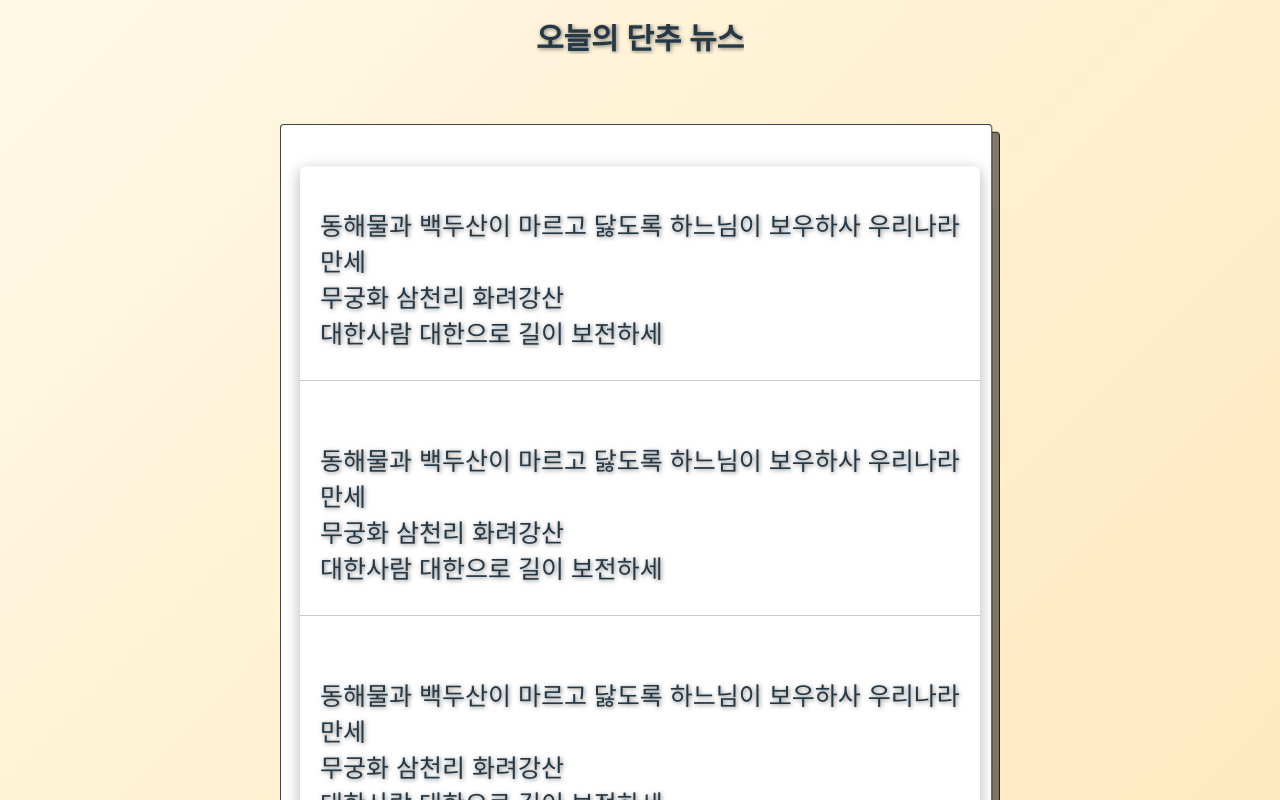
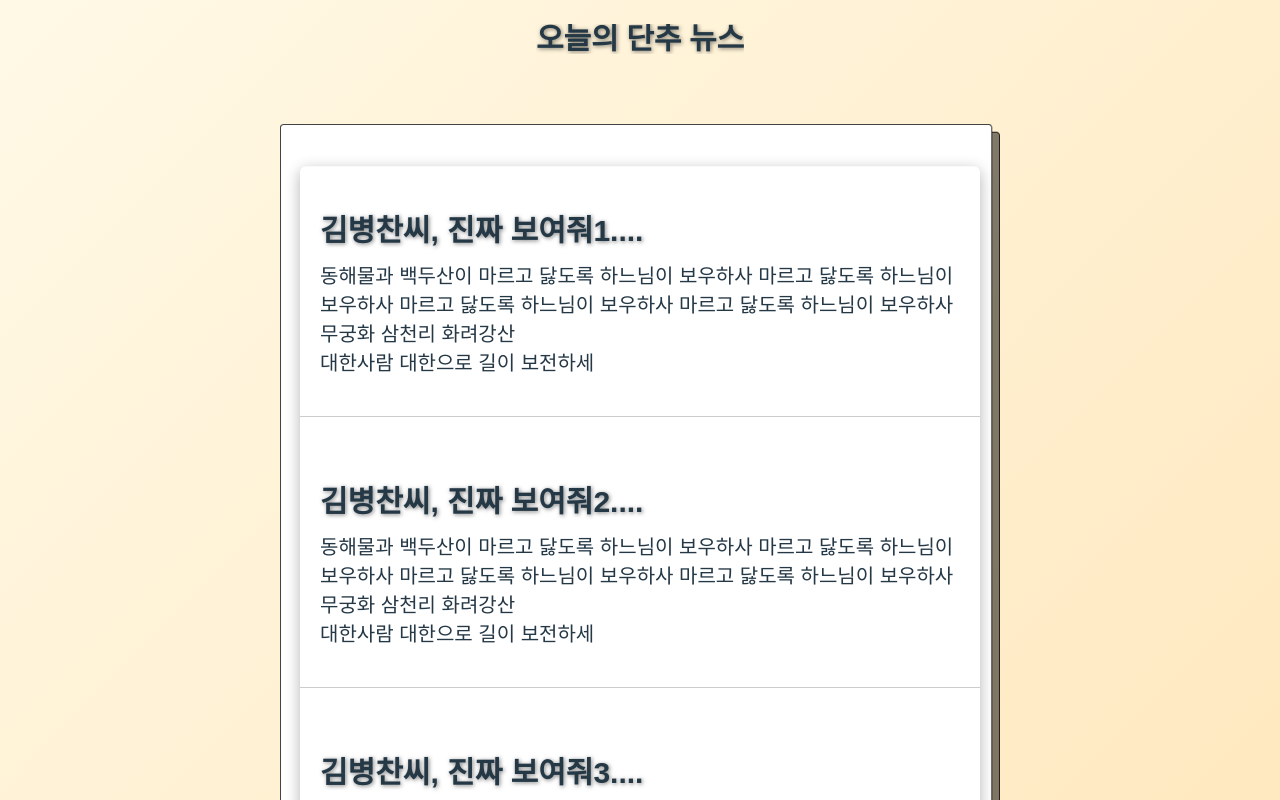
Before and after one commit to team-hca/danchu, a React (Create React App) app in the folder frontend/frontapp/: page /result in a window 1280 px wide. Shown: the part 760-1560 px from the top of the page. Built offline with nearby package versions, Linux system fonts and the light colour scheme.

Commit message:
:pencil2: fix: news component 밖으로 삐져나오는 버그 수정

```diff
--- a/frontend/frontapp/src/components/News/NewsBox.jsx
+++ b/frontend/frontapp/src/components/News/NewsBox.jsx
@@ -6,7 +6,6 @@ const Container = styled.div`
   flex: 1;
   height: auto;
   width: 100%;
-  // max-width: 100%;
   display: flex;
   flex-direction: row;
   align-items: center;
@@ -21,15 +20,41 @@ const BoxImage = styled.div`
   justify-content: center;
   overflow: hidden;
   position: relative;
-  width: 100vw;
-  height: auto;
-
-  // img {
-  //   width: 100%;
-  //   height: auto;
-  // }
+  // width: 100vw;
+  // height: auto;
 `;
 
+const OverlayText = styled.div`
+  position: absolute;
+  top: 50%;
+  left: 50%;
+  transform: translate(-50%, -50%);
+  height: 90%;
+  width: 680px;
+  display: flex;
+  justify-content: center;
+  white-space: pre-line;
+
+  // 스크롤 바 스타일
+  ::-webkit-scrollbar {
+    width: 8px;
+    height: 8px;
+  }
+
+  ::-webkit-scrollbar-track {
+    background: #f1f1f1;
+    border-radius: 5px;
+  }
+
+  ::-webkit-scrollbar-thumb {
+    background: #888;
+    border-radius: 5px;
+  }
+
+  ::-webkit-scrollbar-thumb:hover {
+    background: #555;
+  }
+`;
 const ScrollableContent = styled.div`
   border: none;
   box-shadow: 0px 4px 15px rgba(0, 0, 0, 0.3);
@@ -37,44 +62,7 @@ const ScrollableContent = styled.div`
   display: flex;
   flex-direction: column;
   max-height: 100%;
-  align-items: center;
   overflow-y: auto;
-`;
-
-const OverlayText = styled.div`
-  position: absolute;
-  top: 50%;
-  left: 50%;
-  transform: translate(-50%, -50%);
-  padding: 30px;
-  height: 90%;
-  width: 680px;
-  display: flex;
-  justify-content: center;
-  white-space: pre-line;
-
-  // 스크롤 바의 너비와 높이
-  ::-webkit-scrollbar {
-    width: 8px;
-    height: 8px;
-  }
-
-  // 스크롤 바의 배경
-  ::-webkit-scrollbar-track {
-    background: #f1f1f1;
-    border-radius: 5px;
-  }
-
-  // 스크롤 바의 실제 부분
-  ::-webkit-scrollbar-thumb {
-    background: #888;
-    border-radius: 5px;
-  }
-
-  // 스크롤 바의 실제 부분에 마우스를 올렸을 때
-  ::-webkit-scrollbar-thumb:hover {
-    background: #555;
-  }
 `;
 
 const DummyItem = styled.div`
@@ -86,17 +74,18 @@ const DummyItem = styled.div`
   flex-direction: column;
   align-items: left;
   height: auto;
+`;
 
-  title {
+const TitleText = styled.div`
   font-size: 30px;
   font-weight: bold;
   margin-bottom: 10px;
-  }
+`;
 
-  content {
-    font-weight: 10;
+const ContentText = styled.div`
+  font-size: 20px;
+  // font-weight: bold;
   margin-bottom: 10px;
-  }
 `;
 
 const ButtonWrapper = styled.button`
@@ -107,34 +96,23 @@ const ButtonWrapper = styled.button`
   cursor: pointer;
   text-align: left;
   margin-bottom: 10px;
-  text-shadow: 1px 1px 4px rgba(0, 0, 0, 0.5);
 
-  title,
-  content {
-    margin: 0;
-    transition: color 0.3s;
-    font-size: 25px;
-  }
-
-  &:hover {
-    title {
+  &:hover ${TitleText} {
     color: #ffc40e;
     text-shadow: none;
   }
-  }
 
-  &:hover {
-    content {
+  &:hover ${ContentText} {
     color: #007bff;
     text-shadow: none;
   }
-  }
 
-  title {
+  ${TitleText} {
     color: #253846;
     text-shadow: 1px 1px 4px rgba(0, 0, 0, 0.5);
   }
-  content {
+
+  ${ContentText} {
     color: #253846;
   }
 `;
@@ -143,7 +121,7 @@ export default function NewsBox() {
   function generateDummyData(count) {
     return Array.from({ length: count }, (_, index) => ({
       title: `김병찬씨, 진짜 보여줘${index + 1}....`,
-      content: `동해물과 백두산이 마르고 닳도록 하느님이 보우하사 우리나라만세
+      content: `동해물과 백두산이 마르고 닳도록 하느님이 보우하사 마르고 닳도록 하느님이 보우하사 마르고 닳도록 하느님이 보우하사 마르고 닳도록 하느님이 보우하사
 무궁화 삼천리 화려강산
 대한사람 대한으로 길이 보전하세`,
       url: `https://www.naver.com`,
@@ -174,12 +152,12 @@ export default function NewsBox() {
         <OverlayText>
           <ScrollableContent>
             {dummyData.map((data, index) => (
-              <DummyItem key={index}>
+              <DummyItem key={data.title + index}>
                 <ButtonWrapper onClick={() => window.open(data.url, "_blank")}>
-                  <title>{data.title}</title>
-                  <content>
+                  <TitleText>{data.title}</TitleText>
+                  <ContentText>
                     <NewlineText text={data.content} />
-                  </content>
+                  </ContentText>
                 </ButtonWrapper>
               </DummyItem>
             ))}
```
Lines whose indentation alone changed are shown as unchanged.
